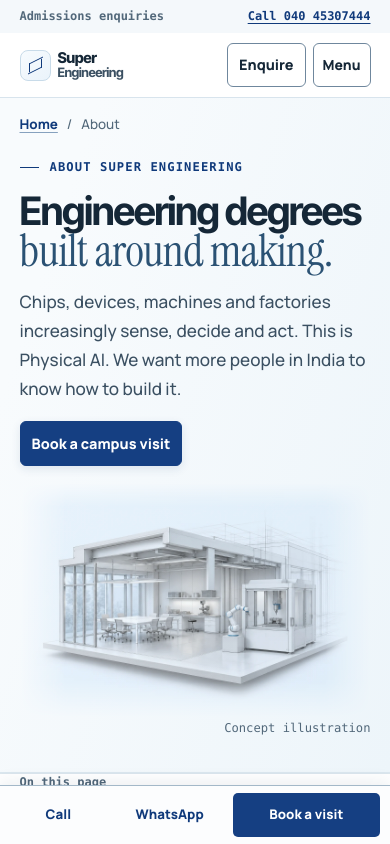
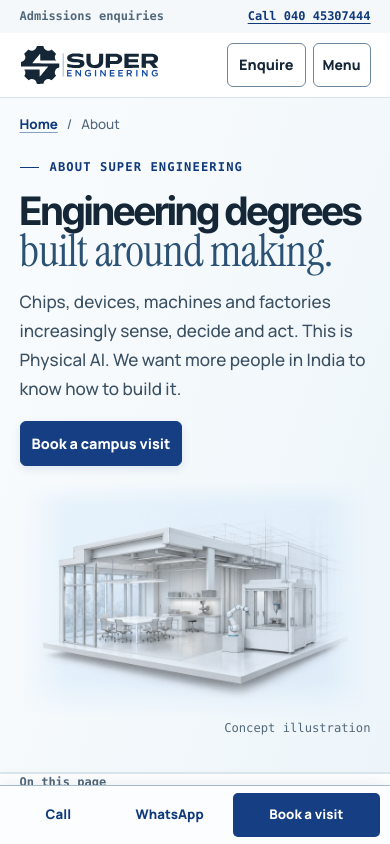
Before and after one commit to BhargavKrishna-ai/super-engineering, a plain HTML site: page dist/about/index.html in a window 390 px wide. Shown: the top 844 px of the page. Drawn offline with Linux system fonts and the light colour scheme.

Commit message:
Refine and install the supplied Super Engineering logo

```diff
--- a/dist/about/index.html
+++ b/dist/about/index.html
@@ -6,10 +6,11 @@
   <meta name="theme-color" content="#eef5fc">
   <title>About | Super Engineering</title>
   <meta name="description" content="Chips, devices, machines and factories increasingly sense, decide and act. This is Physical AI. We want more people in India to know how to build it.">
-  <link rel="icon" href="../assets/favicon.png" type="image/png">
+  <link rel="icon" href="../assets/favicon.png?v=702cfa29f1" type="image/png" sizes="64x64">
+  <link rel="icon" href="../assets/super-engineering-icon.svg?v=c8934e521d" type="image/svg+xml" sizes="any">
   <link rel="preload" href="../assets/inter-tight.woff2" as="font" type="font/woff2" crossorigin>
   <link rel="preload" href="../assets/instrument-serif.woff2" as="font" type="font/woff2" crossorigin>
-  <link rel="stylesheet" href="../styles.css?v=8ec69105fa">
+  <link rel="stylesheet" href="../styles.css?v=78bd9ce297">
   <script defer src="../site.js?v=ca84cf224b"></script>
 </head>
 <body>
@@ -19,8 +20,7 @@
 <header class="site-header">
   <nav class="wrap nav" aria-label="Main navigation">
     <a class="brand" href="../" aria-label="Super Engineering home">
-      <span class="brand-symbol" aria-hidden="true"></span>
-      <span class="brand-text"><span>Super</span><span>Engineering</span></span>
+      <img src="../assets/super-engineering-logo.svg?v=d84c114abd" width="1440" height="416" alt="">
     </a>
     <ul class="nav-links" id="primary-links"><li><a href="../courses/">Courses</a></li><li><a href="../how-we-teach/">How We Teach</a></li><li><a href="../outcomes/">Outcomes</a></li><li><a href="../founders/">Founders</a></li><li><a href="../parents/">For Parents</a></li><li><a href="../partners/">Partners</a></li><li><a href="../about/" aria-current="page">About</a></li></ul>
     <div class="nav-action"><span class="nav-apply"><a class="button secondary" href="../admissions/#apply">Enquire</a></span><button type="button" class="menu-toggle" aria-controls="primary-links" aria-expanded="false">Menu</button></div>
@@ -75,8 +75,7 @@
 <footer class="site-footer">
   <div class="wrap">
     <div class="footer-grid"><div class="footer-brand"><a class="brand" href="../" aria-label="Super Engineering home">
-      <span class="brand-symbol" aria-hidden="true"></span>
-      <span class="brand-text"><span>Super</span><span>Engineering</span></span>
+      <img src="../assets/super-engineering-logo.svg?v=d84c114abd" width="1440" height="416" alt="">
     </a><p>Build what AI <em class="display-accent">runs on.</em></p></div><div><h2>Courses</h2><a href="../courses/vlsi/">VLSI Design &amp; Technology</a><a href="../courses/electronics-computer-engineering/">Electronics &amp; Computer Engineering</a><a href="../courses/robotics-ai/">Robotics &amp; Artificial Intelligence</a><a href="../courses/cse-ai-ml/">CSE (AI &amp; Machine Learning)</a><a href="../courses/management/">BBA &amp; MBA</a></div><div><h2>Learn more</h2><a href="../how-we-teach/">How We Teach</a><a href="../outcomes/">Outcomes</a><a href="../founders/">Founders</a><a href="../parents/">For Parents</a></div><div><h2>Work with us</h2><a href="../partners/">Partners</a><a href="../about/">About</a><a href="../admissions/#contact">Careers enquiries</a></div><div><h2>Contact</h2><a href="tel:+914045307444">040 45307444</a><a href="https://wa.me/919000719444?text=Hello%2C%20I%20would%20like%20to%20know%20more%20about%20Super%20Engineering.">WhatsApp 9000719444</a><a href="../admissions/">Admissions</a><a href="../admissions/#visit">Book a campus visit</a></div></div>
     <div class="footer-legal"><p>Super Engineering is the academic delivery partner. Ask admissions which university awards your degree.</p><p>Images are concept illustrations.</p></div>
   </div>
--- a/dist/styles.css
+++ b/dist/styles.css
@@ -119,29 +119,8 @@ p { color: var(--body); }
   align-items: center;
   gap: clamp(16px, 2.1vw, 30px);
 }
-.brand { display: inline-flex; align-items: center; gap: 11px; flex: none; text-decoration: none; }
-.brand-text { display: grid; gap: 1px; font: 760 1.13rem/1 var(--display); letter-spacing: -.035em; }
-.brand-text span + span { color: var(--body); font-size: .87em; font-weight: 690; }
-.brand-symbol {
-  position: relative;
-  display: block;
-  width: 36px;
-  height: 36px;
-  flex: none;
-  border: 1px solid #c8dbe9;
-  border-radius: 8px;
-  background: linear-gradient(135deg, #f7fbfe, #eaf3fa);
-}
-.brand-symbol::before, .brand-symbol::after {
-  content: "";
-  position: absolute;
-  width: 15px;
-  height: 9px;
-  border: 1.5px solid var(--blue-dark);
-  transform: skewY(-27deg);
-}
-.brand-symbol::before { top: 9px; left: 8px; border-bottom: 0; border-right: 0; }
-.brand-symbol::after { right: 8px; bottom: 9px; border-top: 0; border-left: 0; }
+.brand { display: inline-flex; align-items: center; justify-self: start; min-height: 44px; flex: none; text-decoration: none; }
+.nav .brand img { width: clamp(174px, 16vw, 202px); }
 .nav-links {
   display: flex;
   align-items: center;
@@ -525,6 +504,7 @@ a.text-link, .phone-links a { display: inline-flex; align-items: center; min-hei
   padding-bottom: 24px;
   border-bottom: 1px solid var(--line-strong);
 }
+.footer-brand .brand img { width: clamp(172px, 16.5vw, 232px); }
 .footer-brand p { color: var(--ink); font: 650 clamp(1.45rem, 3vw, 2.6rem)/1.04 var(--display); letter-spacing: -.037em; }
 .footer-legal {
   display: flex;
@@ -816,10 +796,7 @@ a.text-link, .phone-links a { display: inline-flex; align-items: center; min-hei
   .nav-apply .button { padding: 8px 11px; }
   .nav-action { gap: 7px; }
   .enhanced .menu-toggle { padding-inline: 9px; }
-  .brand { gap: 7px; }
-  .brand-symbol { width: 31px; height: 31px; }
-  .brand-symbol::before, .brand-symbol::after { width: 13px; height: 8px; }
-  .brand-text { font-size: .93rem; }
+  .nav .brand img { width: clamp(126px, 36vw, 168px); }
   .mobile-actions {
     display: grid;
     position: fixed;
```
Also changed, not shown: dist/admissions/index.html (+5 -6 lines), dist/courses/cse-ai-ml/index.html (+5 -6 lines), dist/courses/electronics-computer-engineering/index.html (+5 -6 lines), dist/courses/index.html (+5 -6 lines), dist/courses/management/index.html (+5 -6 lines), dist/courses/robotics-ai/index.html (+5 -6 lines), dist/courses/vlsi/index.html (+5 -6 lines), dist/founders/index.html (+5 -6 lines), dist/how-we-teach/index.html (+5 -6 lines), dist/index.html (+5 -6 lines), dist/outcomes/index.html (+5 -6 lines), dist/parents/index.html (+5 -6 lines), dist/partners/index.html (+5 -6 lines), dist/assets/favicon.png, 2 more files, 2 other files.
